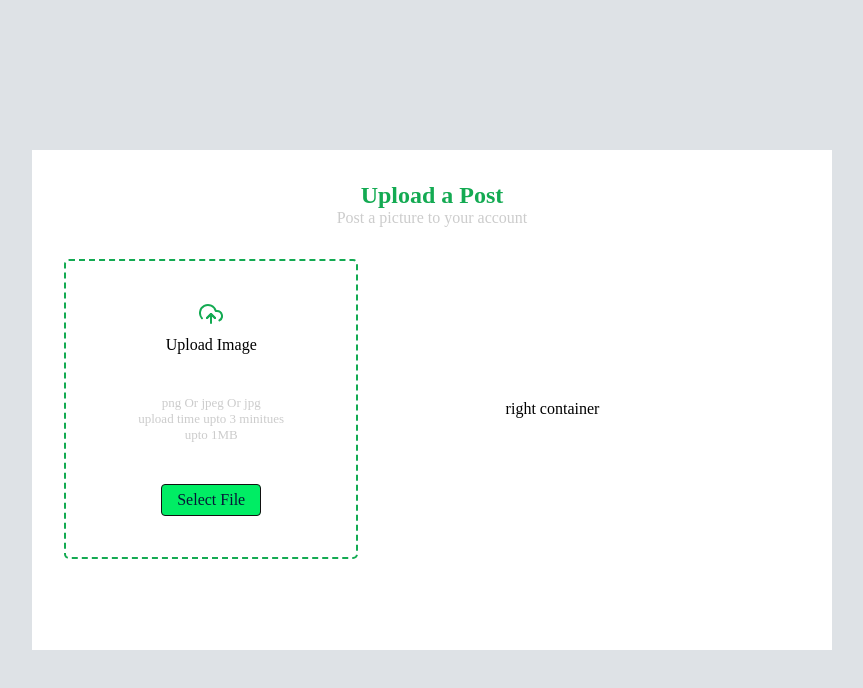
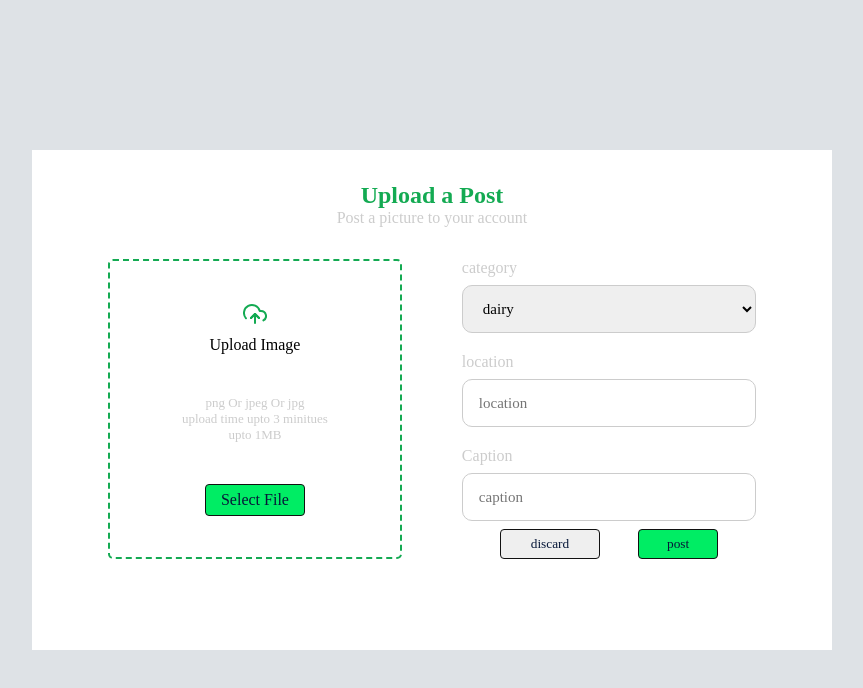
Before and after one commit to farmer2farmer2investor/f2f__frontend, a React (Create React App) app: page /upload in a window 1280 px wide. Shown: the top 688 px of the page, without its empty margins (208-1071 px from the left). Built offline with nearby package versions, Linux system fonts and the light colour scheme; a web font is replaced by a local one.

Commit message:
fronted part of upload page is done

```diff
--- a/src/App.js
+++ b/src/App.js
@@ -17,10 +17,10 @@ const App = () => {
     <div>
       <div>
         <Routes>
-          {/* <Route
+          <Route
             exact path='/'
             element={<Home />}
-          /> */}
+          />
           <Route
             exact path='/upload'
             element={<Upload />}
@@ -42,6 +42,10 @@ const App = () => {
             element={user ? <Profile /> : <Navigate to="../auth" />}
           />
           <Route
+            exact path='/profile/:id'
+            element={user ? <Profile /> : <Navigate to="../auth" />}
+          />
+          <Route
             exact path='*'
             element={
               <main style={{ padding: "1rem" }}>
--- a/src/components/Upload/Upload.jsx
+++ b/src/components/Upload/Upload.jsx
@@ -5,15 +5,21 @@ import { FiUploadCloud } from 'react-icons/fi';
 import classes from './Upload.module.css';
 
 const Upload = () => {
-  const [postDetails, setPostDetails] = useState({
+  const initialState = {
     userId: "",
     image: "",
-    category: "",
     description: "",
     location: "",
-    createdAt: ""
-  });
+  }
+  const [postDetails, setPostDetails] = useState(initialState);
   const fileInputRef = useRef(null);
+
+  const handleFileUpload = async (e) => {
+    const file = e.target.files[0];
+    const base64 = await convertToBase64(file);
+    console.log(base64);
+    setPostDetails({ ...postDetails, image: base64 })
+  }
 
   const handleBrowseClick = () => {
     fileInputRef.current.click();
@@ -22,6 +28,16 @@ const Upload = () => {
   const handleDivClick = () => {
     handleBrowseClick();
   };
+
+  const handleChange = (e) => {
+    setPostDetails({ ...postDetails, [e.target.name]: e.target.value });
+    // console.log(e);
+  };
+
+  const handleSubmit = (e) => {
+    e.preventDefault();
+    console.log("postDetails", postDetails);
+  }
 
 
 
@@ -33,7 +49,7 @@ const Upload = () => {
           <p className={classes.subHeading}>Post a picture to your account</p>
         </div>
         {/* <p>hellow</p> */}
-        <form className={classes.formContainer} onSubmit={() => { console.log("hellow") }}>
+        <form className={classes.formContainer} onSubmit={handleSubmit}>
           <div className={classes.leftContainer}>
             <div className={classes.inputFileContainer}>
               <div className={classes.iconContainer}>
@@ -50,12 +66,70 @@ const Upload = () => {
                 type="file"
                 name='image'
                 ref={fileInputRef}
+                onChange={handleFileUpload}
+                autoComplete='on'
                 hidden
               />
             </div>
           </div>
           <div className={classes.rightContainer}>
-            <p>right container</p>
+            <div style={{
+              display: 'flex',
+              flexDirection: 'column',
+              gap: '.5rem'
+            }}>
+              <p className={classes.subHeading}>category</p>
+              <select
+                name="category"
+                value={postDetails.category}
+                placeholder='category'
+                onChange={handleChange}
+                autoComplete='on'
+                className={classes.categoryInput}
+              >
+                <option value="dairy">dairy</option>
+                <option value="scheme">scheme</option>
+                <option value="corps">corps</option>
+              </select>
+            </div>
+            <div style={{
+              display: 'flex',
+              flexDirection: 'column',
+              gap: '.5rem'
+            }}>
+              <p className={classes.subHeading}>location</p>
+              <input
+                required
+                name='location'
+                type="text"
+                value={postDetails.location}
+                placeholder='location'
+                onChange={handleChange}
+                autoComplete='on'
+                className={classes.textInput}
+              />
+            </div>
+            <div style={{
+              display: 'flex',
+              flexDirection: 'column',
+              gap: '.5rem'
+            }}>
+              <p className={classes.subHeading}>Caption</p>
+              <input
+                required
+                name='description'
+                type="text"
+                placeholder='caption'
+                className={classes.textInput}
+                value={postDetails.description}
+                onChange={handleChange}
+                autoComplete='on'
+              />
+              <div className={classes.btnContainer}>
+                <button className={classes.discardBtn}>discard</button>
+                <button className={classes.postBtn} type='submit'>post</button>
+              </div>
+            </div>
           </div>
         </form>
       </div>
@@ -63,4 +137,19 @@ const Upload = () => {
   )
 }
 
-export default Upload
+export default Upload;
+
+
+// function to convert image to 64 bit format
+function convertToBase64(file) {
+  return new Promise((resolve, reject) => {
+    const fileReader = new FileReader();
+    fileReader.readAsDataURL(file);
+    fileReader.onload = () => {
+      resolve(fileReader.result)
+    };
+    fileReader.onerror = (error) => {
+      reject(error)
+    }
+  })
+};
--- a/src/components/Upload/Upload.module.css
+++ b/src/components/Upload/Upload.module.css
@@ -38,8 +38,8 @@
 
 .formContainer {
     display: flex;
-    justify-content: space-between;
-    align-items: center;
+    justify-content: space-evenly;
+    align-items: flex-start;
     gap: 1rem;
     width: 100%;
 }
@@ -102,4 +102,66 @@
 
 .rightContainer {
     width: 40%;
+    height: 100%;
+    display: flex;
+    flex-direction: column;
+    justify-content: space-between;
+    gap: .5rem;
 }
+
+.categoryInput {
+    box-sizing: border-box;
+    outline: none;
+    border: none;
+    height: 3rem;
+    width: 100%;
+    padding: 0 1rem;
+    border: 1px solid #ccc;
+    border-radius: 10px;
+
+    font-size: var(--normal-font-size);
+}
+
+.textInput {
+    box-sizing: border-box;
+    outline: none;
+    border: none;
+    height: 3rem;
+    width: 100%;
+    padding: 0 1rem;
+    border: 1px solid #ccc;
+    border-radius: 10px;
+
+    font-size: var(--normal-font-size);
+}
+
+.btnContainer {
+    display: flex;
+    justify-content: space-evenly;
+    align-items: center;
+    width: 100%;
+}
+
+.discardBtn {
+    /* background-color: #00ED64; */
+    color: var(--primary-text);
+    width: 100px;
+    font-weight: 500;
+    padding: 6px 15px;
+    border: 1px solid #111;
+    border-radius: 4px;
+    transition: 0.1s;
+    cursor: pointer;
+}
+
+.postBtn {
+    background-color: #00ED64;
+    width: 80px;
+    color: var(--primary-text);
+    font-weight: 500;
+    padding: 6px 15px;
+    border: 1px solid #111;
+    border-radius: 4px;
+    transition: 0.1s;
+    cursor: pointer;
+}
```
Also changed, not shown: 1 other file (tests, documents, lock files or other folders).
